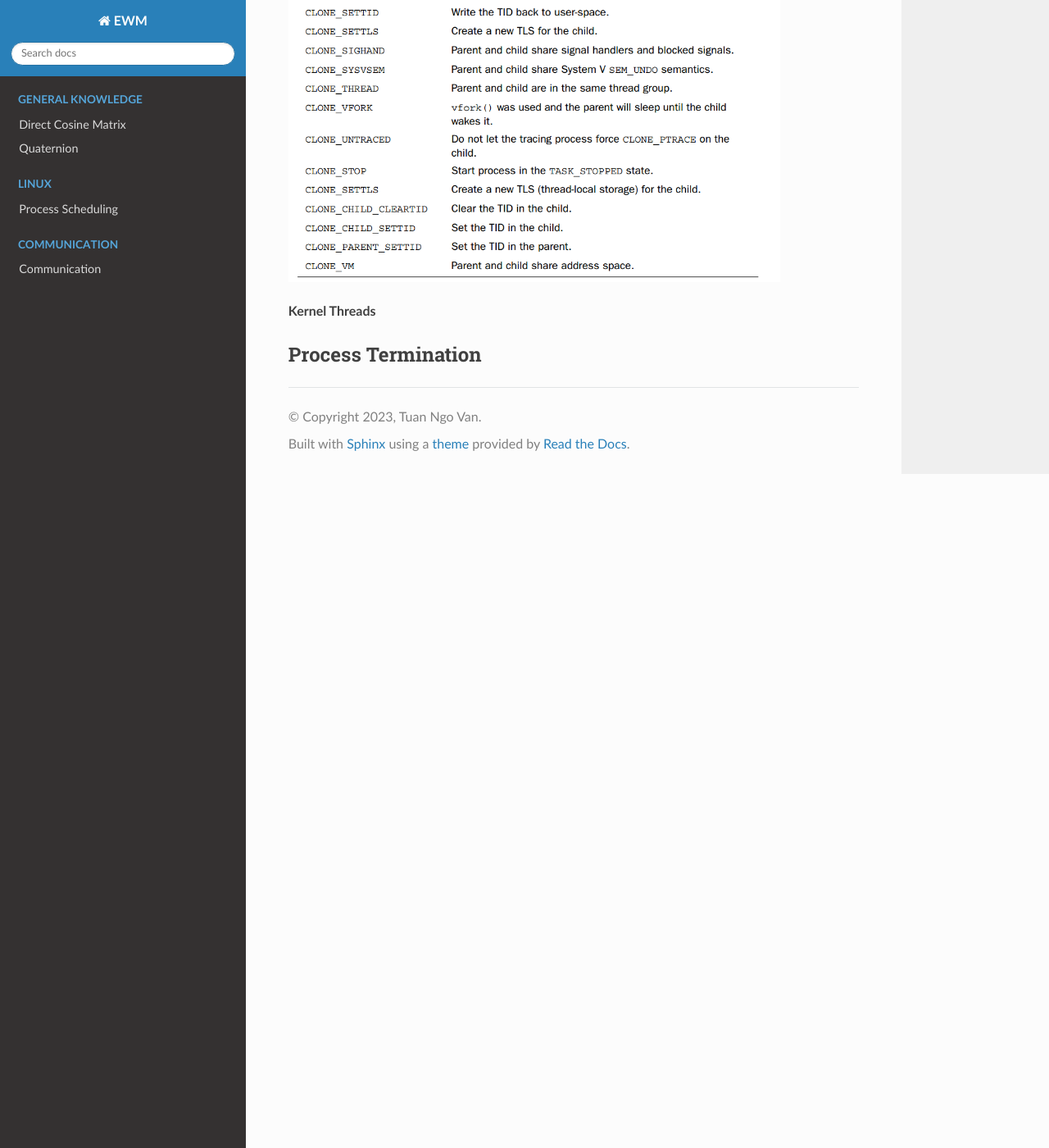
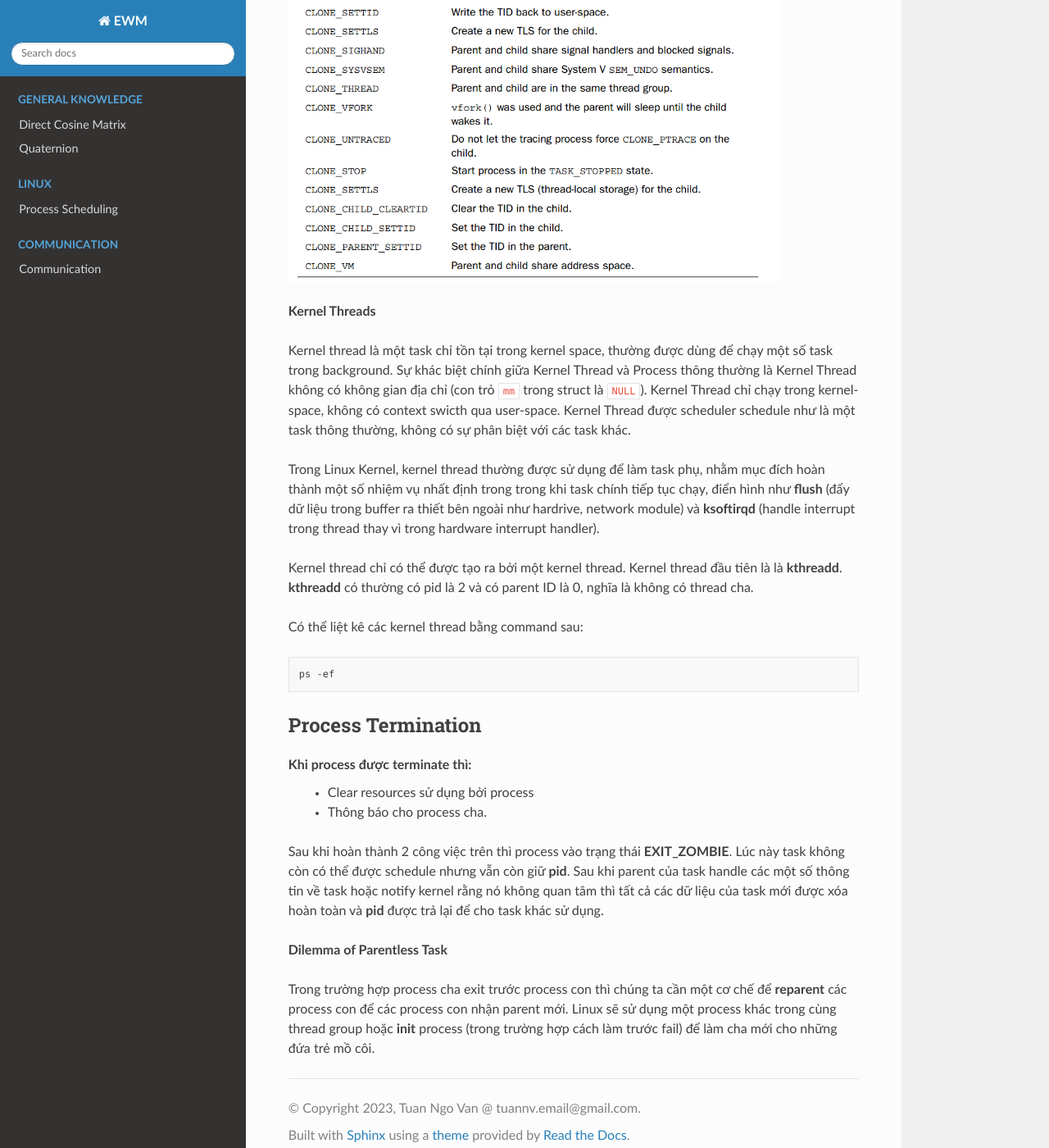
Before and after one commit to tuannv-github/blog, a Sphinx documentation site: the page built from ewm/source/01_linux/kernel_space/03_process_management.rst, in a window 1280 px wide and 1400 px high, scrolled down 4801 px. Shown: the whole window at 82% size. Built offline with Sphinx 7.4.7 and the Read the Docs theme 2.0.0, drawn with Linux system fonts in a browser that asks for light colours.

Commit message:
complete process management

```diff
--- a/ewm/source/01_linux/kernel_space/03_process_management.rst
+++ b/ewm/source/01_linux/kernel_space/03_process_management.rst
@@ -134,5 +134,30 @@ Dưới đây là danh sách một số flag dùng được cho hàm :code:`clon
 
 **Kernel Threads**
 
+Kernel thread là một task chỉ tồn tại trong kernel space, thường được dùng để  chạy một số task trong background. Sự khác biệt chính giữa Kernel Thread và Process thông thường là Kernel Thread không có không gian địa chỉ (con trỏ :code:`mm` trong struct là :code:`NULL`). Kernel Thread chỉ chạy trong kernel-space, không có context swicth qua user-space. Kernel Thread được scheduler schedule như là một task thông thường, không có sự phân biệt với các task khác.
+
+Trong Linux Kernel, kernel thread thường được sử dụng để làm task phụ, nhằm mục đích hoàn thành một số  nhiệm vụ nhất định trong trong khi task chính tiếp tục chạy, điển hình như **flush** (đẩy dữ liệu trong buffer ra thiết bên ngoài như hardrive, network module) và **ksoftirqd** (handle interrupt trong thread thay vì trong hardware interrupt handler).
+
+Kernel thread chỉ có thể được tạo ra bởi một kernel thread. Kernel thread đầu tiên là là **kthreadd**. **kthreadd** có thường có pid là 2 và có parent ID là 0, nghĩa là không có thread cha.
+
+Có thể  liệt kê các kernel thread bằng command sau:
+
+.. code:: bash
+
+    ps -ef
+
+
 Process Termination
-*******************
+********************
+
+
+Khi process được terminate thì:
+ *  Clear resources sử  dụng bởi process
+ *  Thông báo cho process cha.
+
+Sau khi hoàn thành 2 công việc trên thì process vào trạng thái **EXIT_ZOMBIE**. Lúc này task không còn có thể được schedule nhưng vẫn còn giữ **pid**. Sau khi parent của task handle các một số thông tin về  task hoặc notify kernel rằng nó không quan tâm thì tất cả các dữ liệu của task mới được xóa hoàn toàn và **pid** được trả lại để cho task khác sử dụng.
+
+
+**Dilemma of Parentless Task**
+
+Trong trường hợp process cha exit trước process con thì chúng ta cần một cơ chế  để **reparent** các process con để  các process con nhận parent mới. Linux sẽ sử dụng một process khác trong cùng thread group hoặc **init** process (trong trường hợp cách làm trước fail) để làm cha mới cho những đứa trẻ mồ côi.
--- a/ewm/source/conf.py
+++ b/ewm/source/conf.py
@@ -18,7 +18,7 @@
 # -- Project information -----------------------------------------------------
 
 project = 'EWM'
-copyright = '2023, Tuan Ngo Van'
+copyright = '2023, Tuan Ngo Van @ tuannv.email@gmail.com'
 author = 'Tuan Ngo Van'
 
 
```
